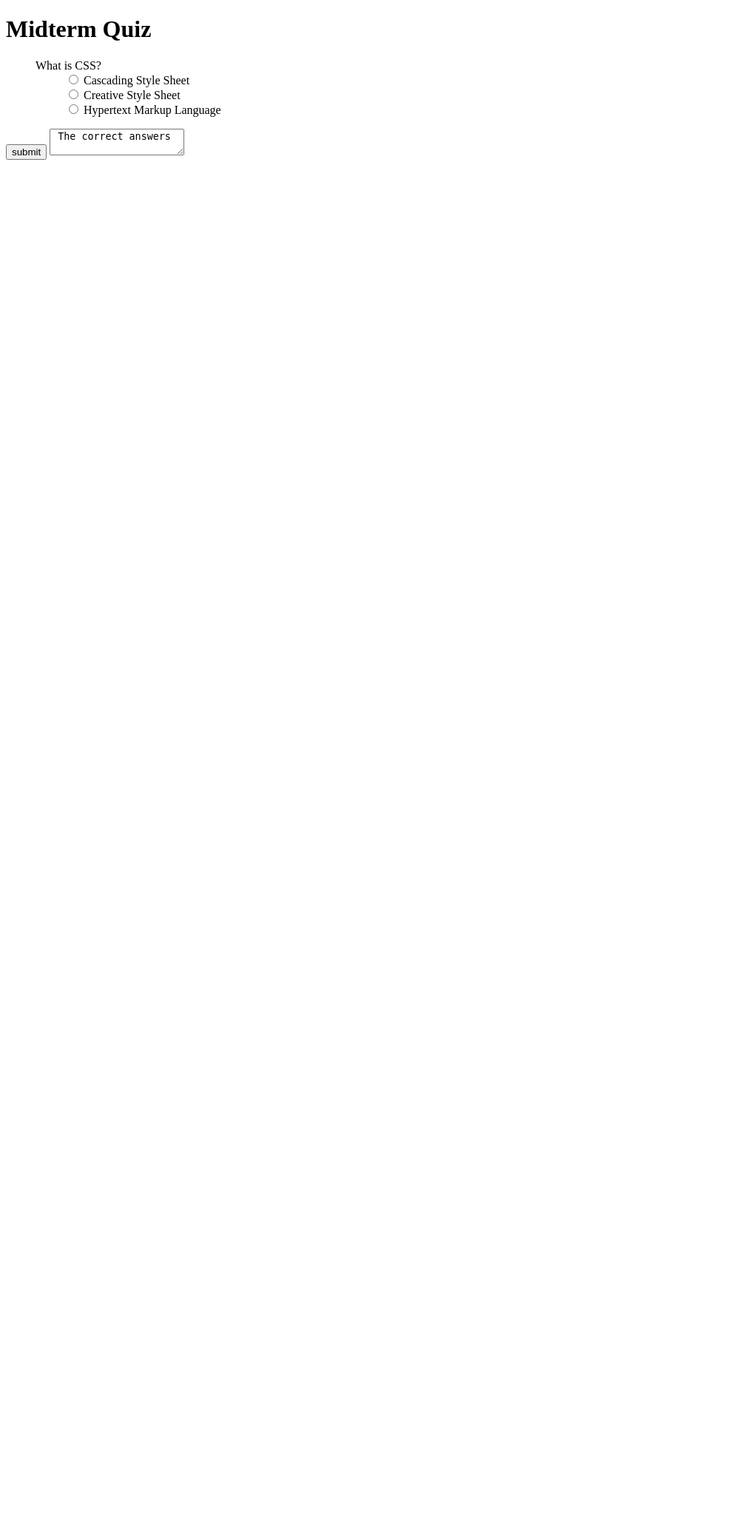
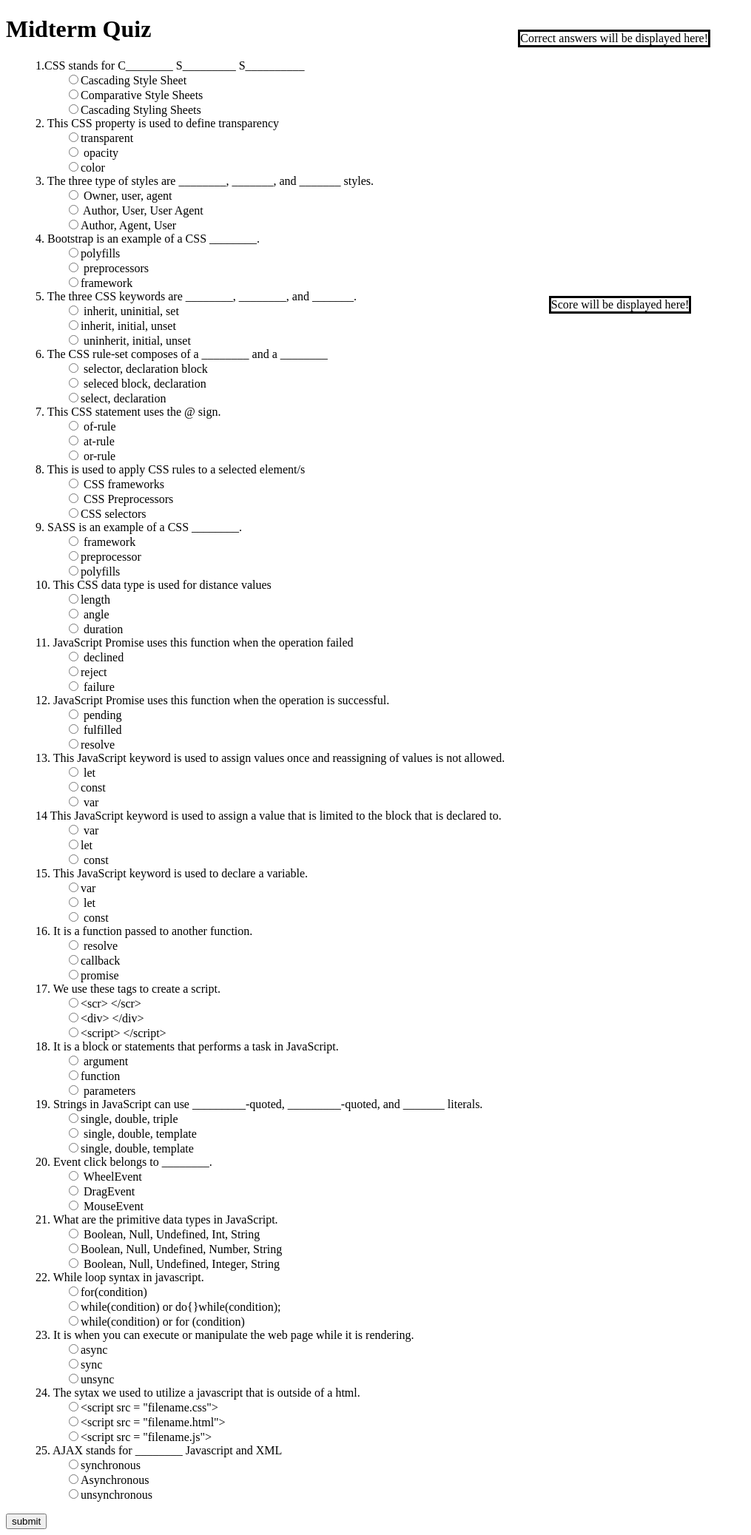
Before and after one commit to Progapps20177/WebTechLec, a PHP site: page /quiz.html in a window 1280 px wide. Shown: the whole page at 74% size, without its empty margins (0-1015 px from the left). Before the commit the page ends 216 px from the top, so only its background shows below. Run offline with PHP 8.4, Linux system fonts and the light colour scheme.

Commit message:
almost finalized quiz (format needed)

```diff
--- a/quiz.html
+++ b/quiz.html
@@ -8,14 +8,159 @@
 <h1> Midterm Quiz </h1>
 <form name ="quiz">
 <ol>
-<li> What is CSS?</li>
+<li> 1.CSS stands for C________ S_________ S__________</li>
 <ul>
-<li><input type = "radio" name = "q1" value = "wrong"> Cascading Style Sheet</li>
-<li><input type = "radio" name = "q1" value = "correct"> Creative Style Sheet</li>
-<li><input type = "radio" name = "q1" value = "wrong"> Hypertext Markup Language</li>
+<li><input type = "radio" name = "q1" value ="correct">Cascading Style Sheet</li>
+<li><input type = "radio" name = "q1" value ="wrong">Comparative Style Sheets</li>
+<li><input type = "radio" name = "q1" value ="wrong">Cascading Styling Sheets </li>
+</ul>
+<li> 2. This CSS property is used to define transparency</li>
+<ul>
+<li><input type = "radio" name = "q2" value = "wrong">transparent</li>
+<li><input type = "radio" name = "q2" value = "correct"> opacity</li>
+<li><input type = "radio" name = "q2" value = "wrong">color</li>
+</ul>
+<li> 3. The three type of styles are ________, _______, and _______ styles.</li>
+<ul>
+<li><input type = "radio" name = "q3" value = "wrong"> Owner, user, agent</li>
+<li><input type = "radio" name = "q3" value = "correct"> Author, User, User Agent</li>
+<li><input type = "radio" name = "q3" value = "wrong">Author, Agent, User</li>
+</ul>
+<li> 4. Bootstrap is an example of a CSS ________.</li>
+<ul>
+<li><input type = "radio" name = "q4" value = "wrong">polyfills</li>
+<li><input type = "radio" name = "q4" value = "wrong"> preprocessors     </li>
+<li><input type = "radio" name = "q4" value = "correct">framework</li>
+</ul>
+<li>5. The three CSS keywords are ________, ________, and _______.</li>
+<ul>
+<li><input type = "radio" name = "q5" value = "wrong"> inherit, uninitial, set</li>
+<li><input type = "radio" name = "q5" value = "correct">inherit, initial, unset</li>
+<li><input type = "radio" name = "q5" value = "wrong"> uninherit, initial, unset</li>
+</ul>
+<li>6. The CSS rule-set composes of a ________ and a ________</li>
+<ul>
+<li><input type = "radio" name = "q6" value = "correct"> selector, declaration block</li>
+<li><input type = "radio" name = "q6" value = "wrong"> seleced block, declaration </li>
+<li><input type = "radio" name = "q6" value = "wrong">select, declaration</li>
+</ul>
+<li> 7. This CSS statement uses the @ sign.</li>
+<ul>
+<li><input type = "radio" name = "q7" value = "wrong"> of-rule</li>
+<li><input type = "radio" name = "q7" value = "correct"> at-rule</li>
+<li><input type = "radio" name = "q7" value = "wrong"> or-rule</li>
+</ul>
+<li>8. This is used to apply CSS rules to a selected element/s</li>
+<ul>
+<li><input type = "radio" name = "q8" value = "wrong"> CSS frameworks</li>
+<li><input type = "radio" name = "q8" value = "wrong"> CSS Preprocessors</li>
+<li><input type = "radio" name = "q8" value = "correct">CSS selectors</li>
+</ul>
+<li>9. SASS is an example of a CSS ________.</li>
+<ul>
+<li><input type = "radio" name = "q9" value = "wrong"> framework </li>
+<li><input type = "radio" name = "q9" value = "correct">preprocessor</li>
+<li><input type = "radio" name = "q9" value = "wrong">polyfills</li>
+</ul>
+<li>10. This CSS data type is used for distance values</li>
+<ul>
+<li><input type = "radio" name = "q10" value = "correct">length</li>
+<li><input type = "radio" name = "q10" value = "wrong"> angle     </li>
+<li><input type = "radio" name = "q10" value = "wrong"> duration</li>
+</ul>
+<li>11. JavaScript Promise uses this function when the operation failed</li>
+<ul>
+<li><input type = "radio" name = "q11" value = "wrong"> declined </li>
+<li><input type = "radio" name = "q11" value = "correct">reject</li>
+<li><input type = "radio" name = "q11" value = "wrong"> failure</li>
+</ul>
+<li>12. JavaScript Promise uses this function when the operation is successful.</li>
+<ul>
+<li><input type = "radio" name = "q12" value = "wrong"> pending     </li>
+<li><input type = "radio" name = "q12" value = "wrong"> fulfilled</li>
+<li><input type = "radio" name = "q12" value = "correct">resolve</li>
+</ul>
+<li>13. This JavaScript keyword is used to assign values once and reassigning of values is not allowed.</li>
+<ul>
+<li><input type = "radio" name = "q13" value = "wrong"> let     </li>
+<li><input type = "radio" name = "q13" value = "correct">const</li>
+<li><input type = "radio" name = "q13" value = "wrong"> var</li>
+</ul>
+<li>14 This JavaScript keyword is used to assign a value that is limited to the block that is declared to.</li>
+<ul>
+<li><input type = "radio" name = "q14" value = "wrong"> var</li>
+<li><input type = "radio" name = "q14" value = "correct">let</li>
+<li><input type = "radio" name = "q14" value = "wrong"> const</li>
+</ul>
+<li>15. This JavaScript keyword is used to declare a variable.</li>
+<ul>
+<li><input type = "radio" name = "q15" value = "correct">var</li>
+<li><input type = "radio" name = "q15" value = "wrong"> let</li>
+<li><input type = "radio" name = "q15" value = "wrong"> const</li>
+</ul>
+<li>16. It is a function passed to another function.</li>
+<ul>
+<li><input type = "radio" name = "q16" value = "wrong"> resolve</li>
+<li><input type = "radio" name = "q16" value = "correct">callback</li>
+<li><input type = "radio" name = "q16" value = "wrong">promise</li>
+</ul>
+<li>17. We use these tags to create a script.</li>
+<ul>
+<li><input type = "radio" name = "q17" value = "wrong">&lt;scr&gt &lt;/scr&gt</li>
+<li><input type = "radio" name = "q17" value = "wrong">&lt;div&gt &lt;/div&gt</li>
+<li><input type = "radio" name = "q17" value = "correct">&lt;script&gt &lt;/script&gt</li>
+</ul>
+<li>18. It is a block or statements that performs a task in JavaScript.</li>
+<ul>
+<li><input type = "radio" name = "q18" value = "wrong"> argument    </li>
+<li><input type = "radio" name = "q18" value = "correct">function</li>
+<li><input type = "radio" name = "q18" value = "wrong"> parameters</li>
+</ul>
+<li>19. Strings in JavaScript can use _________-quoted, _________-quoted, and _______ literals.</li>
+<ul>
+<li><input type = "radio" name = "q19" value = "wrong">single, double, triple </li>
+<li><input type = "radio" name = "q19" value = "wrong"> single, double, template</li>
+<li><input type = "radio" name = "q19" value = "correct">single, double, template</li>
+</ul>
+<li>20. Event click belongs to ________.</li>
+<ul>
+<li><input type = "radio" name = "q20" value = "wrong"> WheelEvent   </li>
+<li><input type = "radio" name = "q20" value = "wrong"> DragEvent</li>
+<li><input type = "radio" name = "q20" value = "correct"> MouseEvent</li>
+</ul>
+<li>21. What are the primitive data types in JavaScript.</li>
+<ul>
+<li><input type = "radio" name = "q21" value = "wrong"> Boolean, Null, Undefined, Int, String</li>
+<li><input type = "radio" name = "q21" value = "correct">Boolean, Null, Undefined, Number, String</li>
+<li><input type = "radio" name = "q21" value = "wrong"> Boolean, Null, Undefined, Integer, String</li>
+</ul>
+<li>22. While loop syntax in javascript.</li>
+<ul>
+<li><input type = "radio" name = "q22" value = "wrong">for(condition)</li>
+<li><input type = "radio" name = "q22" value = "correct">while(condition) or do{}while(condition);</li>
+<li><input type = "radio" name = "q22" value = "wrong">while(condition) or for (condition)</li>
+</ul>
+<li>23. It is when you can execute or manipulate the web page while it is rendering.</li>
+<ul>
+<li><input type = "radio" name = "q23" value = "correct">async</li>
+<li><input type = "radio" name = "q23" value = "wrong">sync</li>
+<li><input type = "radio" name = "q23" value = "wrong">unsync</li>
+</ul>
+<li>24. The sytax we used to utilize a javascript that is outside of a html.</li>
+<ul>
+<li><input type = "radio" name = "q24" value = "wrong">&lt;script src = "filename.css"&gt</li>
+<li><input type = "radio" name = "q24" value = "wrong">&lt;script src = "filename.html"&gt</li>
+<li><input type = "radio" name = "q24" value = "correct">&lt;script src = "filename.js"&gt</li>
+</ul>
+<li>25. AJAX stands for ________ Javascript and XML</li>
+<ul>
+<li><input type = "radio" name = "q25" value = "wrong">synchronous</li>
+<li><input type = "radio" name = "q25" value = "correct">Asynchronous</li>
+<li><input type = "radio" name = "q25" value = "wrong">unsynchronous</li>
 </ul>
 </ol>
 <input type = "button" value = "submit" onClick="checkAllQs()">
-<textarea name ="AnswersBox" > The correct answers </textarea>
+<div id = showAnswer>Correct answers will be displayed here! </div>
+<div id = showScore>Score will be displayed here! </div>
 </form>
 </html>
--- a/quiz.js
+++ b/quiz.js
@@ -1,10 +1,66 @@
-var text2display = "";
-var answers = new Array(1);
-answers[0] = "1. This is the right answer, idiot!";
-var questions = new Array(1);
-questions[0] = "q1";
+var textdisplay = "";
+
+var answers = new Array(25);
+
+answers[0] = "1. The correct answer is : Cascading Style Sheets\n";
+answers[1] = "2. The correct answer is : opacity\n";
+answers[2] = "3. The correct answer is : Author, User, User agent\n";
+answers[3] = "4. The correct answer is : framework";
+answers[4] = "5. The correct answer is : inherit, initial, unset";
+answers[5] = "6. The correct answer is : selector, declaration block";
+answers[6] = "7. The correct answer is : at-rule";
+answers[7] = "8. The correct answer is : CSS selectors";
+answers[8] = "9. The correct answer is : preprocessor";
+answers[9] = "10. The correct answer is : length";
+answers[10] = "11. The correct answer is : reject";
+answers[11] = "12. The correct answer is : resolve";
+answers[12] = "13. The correct answer is : const";
+answers[13] = "14. The correct answer is : let";
+answers[14] = "15. The correct answer is : var";
+answers[15] = "16. The correct answer is : callback";
+answers[16] = "17. The correct answer is : &lt;script&gt &lt;/script&gt";
+answers[17] = "18. The correct answer is : function";
+answers[18] = "19. The correct answer is : single, double, template";
+answers[19] = "20. The correct answer is : MouseEvent";
+answers[20] = "21. The correct answer is : Boolean, Null, Undefined, Number, String";
+answers[21] = "22. The correct answer is : while(condition) or do{}while(condition);";
+answers[22] = "23. The correct answer is : async\n";
+answers[23] = "24. The correct answer is : script src = filename.js\n";
+answers[24] = "25. The correct answer is : Asynchronous\n";
 
 
+var questions = new Array(25);
+questions[0] = "q1";
+questions[1] = "q2";
+questions[2] = "q3";
+questions[3] = "q4";
+questions[4] = "q5";
+questions[5] = "q6";
+questions[6] = "q7";
+questions[7] = "q8";
+questions[8] = "q9";
+questions[9] = "q10";
+questions[10] = "q11";
+questions[11] = "q12";
+questions[12] = "q13";
+questions[13] = "q14";
+questions[14] = "q15";
+questions[15] = "q16";
+questions[16] = "q17";
+questions[17] = "q18";
+questions[18] = "q19";
+questions[19] = "q20";
+questions[20] = "q21";
+questions[21] = "q22";
+questions[22] = "q23";
+questions[23] = "q24";
+questions[24] = "q25";
+
+
+
+
+var score = 0;
+var count = 1;
 
 
 function checkQs(questionNum){
@@ -13,19 +69,23 @@ function checkQs(questionNum){
 	for(var i = 0; i < 3 ; i++){
 		if(qs[i].checked){
 			if(qs[i].value == "correct"){
-				text2display = text2display + (i+1) + "." + "Correct!";
+				textdisplay = textdisplay + count + "." + "Correct!\n";
+				score++;
 			}
 			else{
-				text2display = text2display + answers[questions.indexOf(questionNum)];
+				textdisplay = textdisplay + answers[questions.indexOf(questionNum)];
 			}
 			break;
 		}
 	}
+	count++;
 }
 
 function checkAllQs(){
-	for(var i = 0; i < questions.length; i++){
-		checkQs(questions[i]);
+	for(var k = 0; k < questions.length; k++){
+		checkQs(questions[k]);
 	}
-	document.write(text2display);
+	document.getElementById("showAnswer").innerHTML = textdisplay + "<br />";
+	document.getElementById("showScore").innerHTML = "Your score is: " + score + "/" + questions.length;
+
 }
--- a/style.css
+++ b/style.css
@@ -1,3 +1,17 @@
 li{
 	list-style:none;
 }
+div#showScore{
+	position: absolute;
+	top: 50%;
+	right: 27%;
+	border-style: solid;
+
+}
+div#showAnswer{
+	position: absolute;
+	top: 5%;
+	right: 25%;
+	border-style: solid;
+
+}
```
